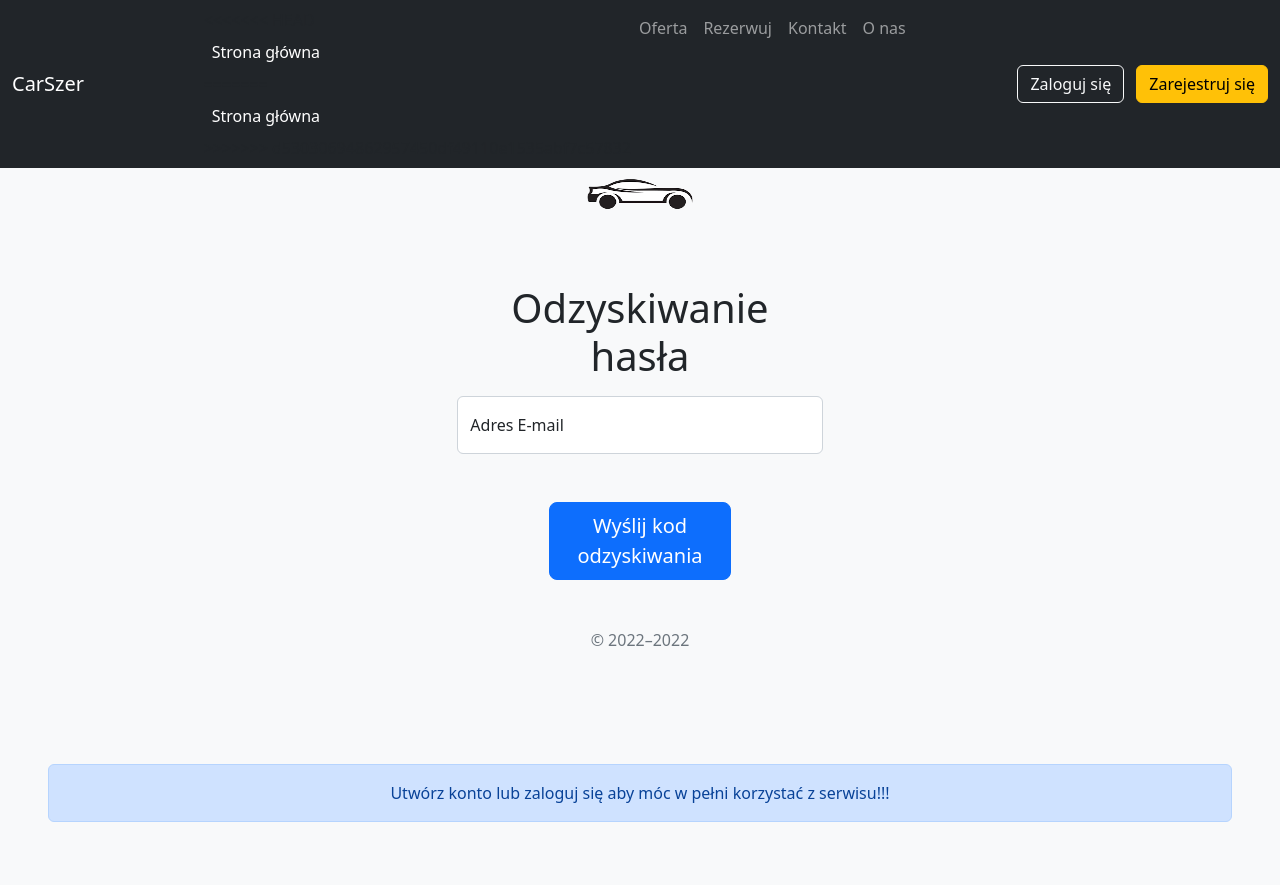
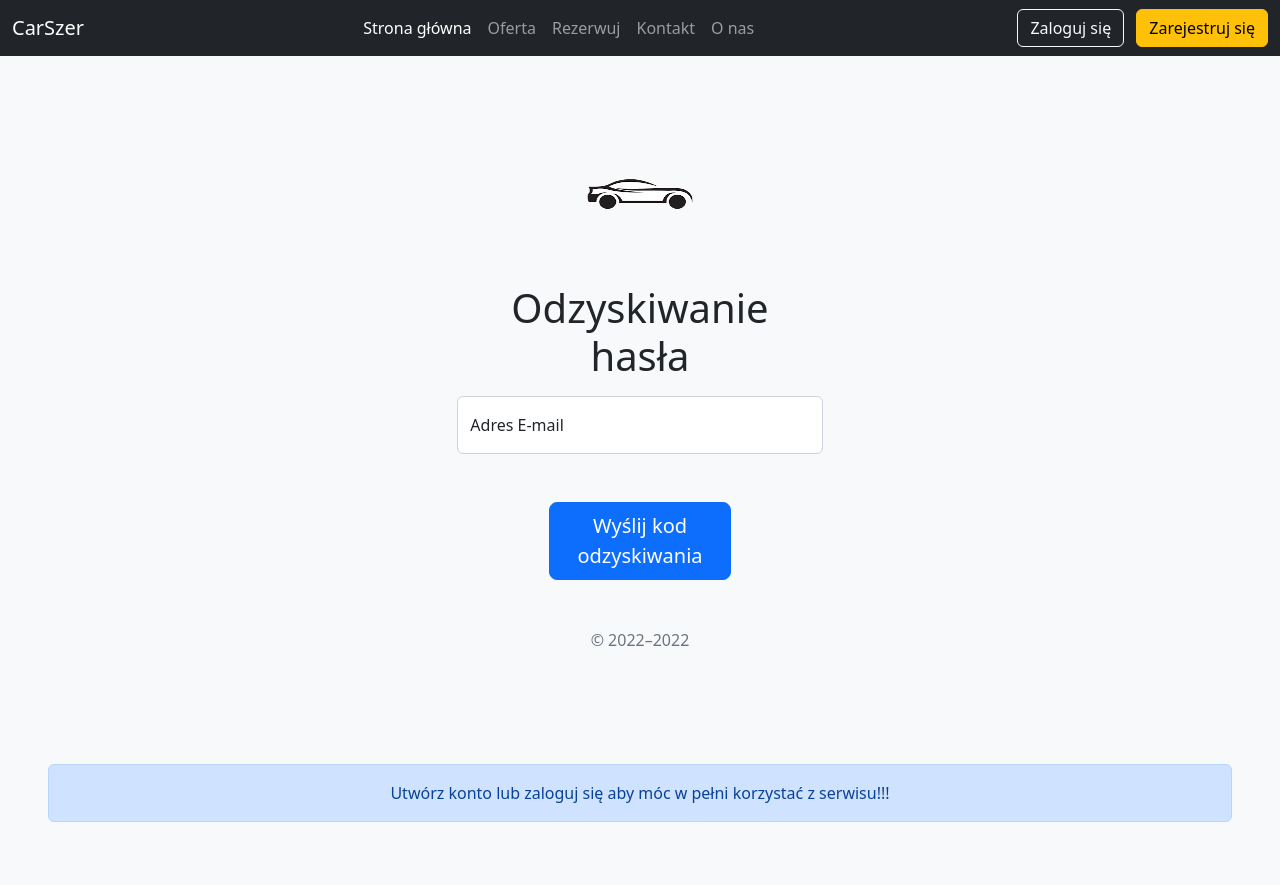
Before and after one commit to carszer/wypozyczalnia, a PHP site: page /recoverPass.php in a window 1280 px wide. Shown: the top 885 px of the page. Run offline with PHP 8.4, Linux system fonts and the light colour scheme; the visitor is signed in with stand-in values (Sample User, id 1); tables that the repository leaves empty or names only in its code hold one stand-in row (values such as "Sample post").

Commit message:
nwm why 2

```diff
--- a/recoverPass.php
+++ b/recoverPass.php
@@ -81,11 +81,7 @@
             <div class="collapse navbar-collapse" id="navbarCollapse">
               <ul class="navbar-nav m-auto mb-2 justify-content-center mb-md-0">
                 <li class="nav-item">
-<<<<<<< HEAD
                   <a class="nav-link active" aria-current="page" href="index.php">Strona główna</a>
-=======
-                  <a class="nav-link active" aria-current="page" href="index.html">Strona główna</a>
->>>>>>> d53030694862957450df49110e1535abf7c57832
                 </li>
                 <li class="nav-item">
                   <a class="nav-link" href="oferta.html">Oferta</a>
```
